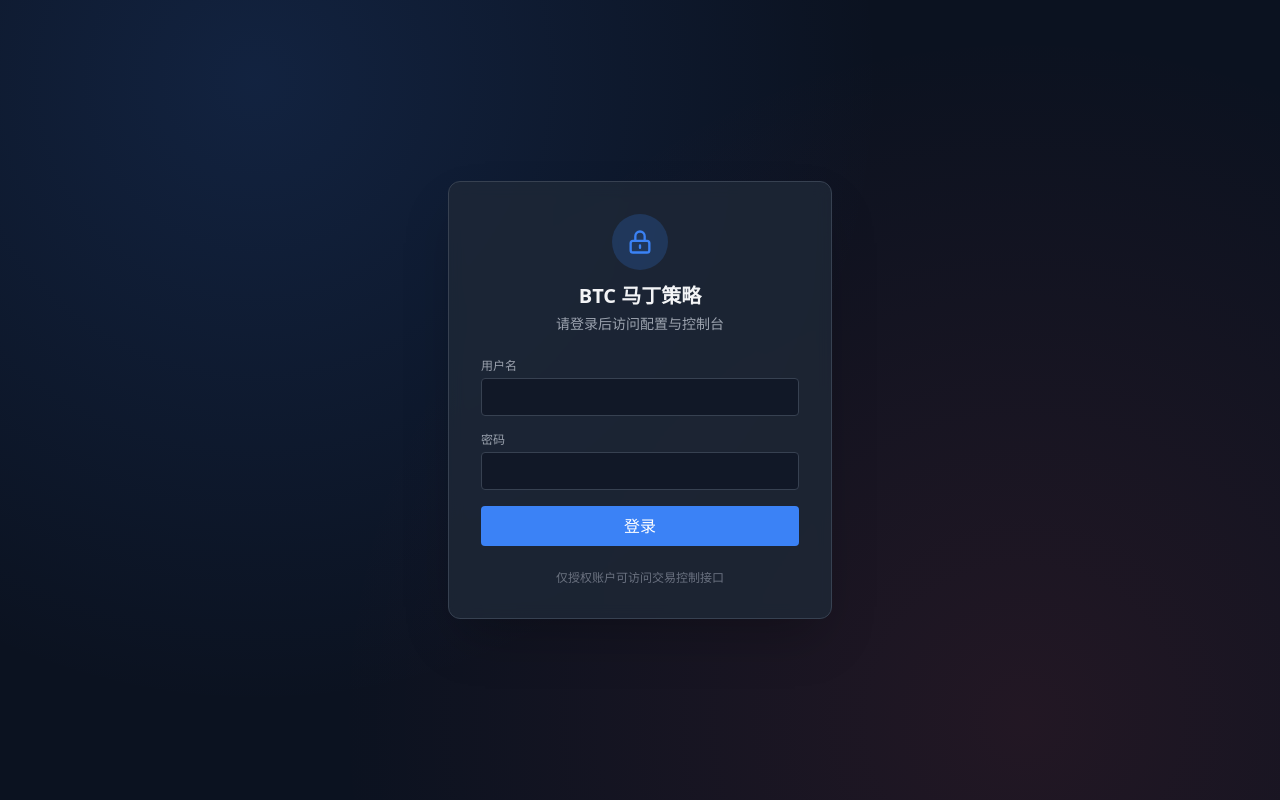
After one commit to zhibite/btcFuture, a FastAPI app: template app/templates/login.html in a window 1280 px wide. The commit adds this page. Run offline with FastAPI, Linux system fonts and the light colour scheme; the template is opened without the code that fills it, so the values that code supplies are empty; parts of the project's set-up code (start-up, migrations or seed data) failed here and were passed over; some libraries are stand-ins or nearby versions.

Commit message:
feat(auth): add session-based login to protect config & trading endpoints
Hardcoded single-user credentials (username zengsw, default password
anywnbtc076034; override via BTC_FUTURE_PASSWORD env var). Kept minimal
as requested: no DB user table, no hashing overhead, just a cookie
session guarding write endpoints.

Server side (app/app.py):
- New SessionMiddleware (cookie btc_future_session, httponly, samesite=lax, 7d)
- Hardcoded AUTH_USERNAME / AUTH_PASSWORD (env-overridable)
- is_authenticated() + require_login() dependency
- HTTPFoundRedirect exception + handler so the dependency can return 302
  to /login while keeping API surfaces clean
- /login (GET page + POST submit) and /logout (GET + POST) routes
- next parameter preserved on redirect (open-redirect guarded: must
  start with single /, not //)
- Protected routes via dependencies=[Depends(require_login)]:
  GET /config, POST /api/config, POST /api/mode/switch,
  POST /api/action/{open,close,add,reset}, POST /api/simulate
- Read-only routes left open for monitoring/headless scripts:
  GET /, /trades, /api/status, /api/trades, /api/config, /api/mode,
  /ws/status

Templates:
- templates/login.html: centered card, lock icon, error banner, next hidden
  field, gradient background (no base.html inheritance)
- templates/base.html: nav right-side "exit login" button on every page
- templates/index.html: apiFetch() wrapper detects when a protected POST
  gets auto-redirected to /login, alerts and jumps to /login?next=...

Co-authored-by: Cursor Assistant
Co-authored-by: Cursor <cursoragent@cursor.com>

```diff
--- a/app/app.py
+++ b/app/app.py
@@ -12,10 +12,12 @@ from datetime import datetime
 from typing import Optional, Dict, Any
 from pathlib import Path
 
-from fastapi import FastAPI, Request, WebSocket, WebSocketDisconnect, Form
-from fastapi.responses import HTMLResponse
+from fastapi import FastAPI, Request, WebSocket, WebSocketDisconnect, Form, Depends
+from fastapi.responses import HTMLResponse, RedirectResponse
 from fastapi.staticfiles import StaticFiles
 from fastapi.templating import Jinja2Templates
+from starlette.middleware.sessions import SessionMiddleware
+import secrets
 import uvicorn
 
 # 导入交易模块
@@ -41,12 +43,63 @@ class TradeState:
 _state = TradeState()
 
 
+# ============ 鉴权（写死凭据） ============
+# 用户名固定 zengsw，密码默认 anywnbtc076034，可通过环境变量 BTC_FUTURE_PASSWORD 覆盖
+# 仅保护"会改变交易/系统行为"的页面与接口：/config、模式切换、所有 /api/action/* 与 /api/simulate
+# 只读接口（/、/trades、/api/status、/api/trades、/api/mode、/api/config、/ws/status）不强制登录
+AUTH_USERNAME = "zengsw"
+AUTH_PASSWORD = os.environ.get("BTC_FUTURE_PASSWORD", "anywnbtc076034")
+
+# 会话密钥：每次启动重新生成（保持简单；如需多 worker 部署再加持久化）
+SESSION_SECRET = secrets.token_urlsafe(32)
+
+
+def is_authenticated(request: Request) -> bool:
+    return bool(request.session.get("user"))
+
+
+def require_login(request: Request):
+    """依赖：未登录则 302 到 /login。用于受保护路由。"""
+    if not is_authenticated(request):
+        # 保留 next 参数，登录后跳转回
+        next_url = request.url.path
+        if request.url.query:
+            next_url = f"{next_url}?{request.url.query}"
+        raise HTTPFoundRedirect(f"/login?next={next_url}")
+    return request
+
+
+class HTTPFoundRedirect(Exception):
+    """依赖层用 raise 中转到登录页（302）"""
+    def __init__(self, location: str):
+        self.location = location
+
+
 # ============ FastAPI 应用 ============
 app = FastAPI(
     title="BTC马丁策略交易系统",
     description="OKX期货马丁格尔策略Web控制台",
     version="1.0.0"
 )
+
+# Session 中间件（cookie 存已登录标记）
+app.add_middleware(
+    SessionMiddleware,
+    secret_key=SESSION_SECRET,
+    session_cookie="btc_future_session",
+    max_age=60 * 60 * 24 * 7,  # 7 天
+    same_site="lax",
+)
+
+
+# ============ Exception handler：把依赖层 raise 的重定向翻成 302 ============
+from starlette.exceptions import HTTPException as StarletteHTTPException
+from fastapi import HTTPException
+
+
+@app.exception_handler(HTTPFoundRedirect)
+async def _redirect_handler(request: Request, exc: HTTPFoundRedirect):
+    return RedirectResponse(url=exc.location, status_code=302)
 
 # 静态文件和模板
 BASE_DIR = Path(__file__).parent
@@ -348,16 +401,20 @@ async def shutdown_event():
 @app.get("/", response_class=HTMLResponse)
 async def home(request: Request):
     """首页 - 交易状态"""
-    return render_template("index.html", request, title="交易状态")
+    return render_template("index.html", request,
+                           title="交易状态",
+                           authed=is_authenticated(request))
 
 
 @app.get("/trades", response_class=HTMLResponse)
 async def trades_page(request: Request):
     """交易记录页面"""
-    return render_template("trades.html", request, title="交易记录")
+    return render_template("trades.html", request,
+                           title="交易记录",
+                           authed=is_authenticated(request))
 
 
-@app.get("/config", response_class=HTMLResponse)
+@app.get("/config", response_class=HTMLResponse, dependencies=[Depends(require_login)])
 async def config_page(request: Request):
     """配置页面"""
     return render_template("config.html", request, title="策略配置")
@@ -549,7 +606,7 @@ async def get_config():
     }
 
 
-@app.post("/api/config")
+@app.post("/api/config", dependencies=[Depends(require_login)])
 async def update_config(request: Request):
     """更新配置（保存到当前激活模式）"""
     body = await request.json()
@@ -586,7 +643,7 @@ async def update_config(request: Request):
     return {"success": True, "message": f"[{mode}] 配置已更新", "mode": mode}
 
 
-@app.post("/api/mode/switch")
+@app.post("/api/mode/switch", dependencies=[Depends(require_login)])
 async def switch_mode(request: Request):
     """切换 模拟盘 / 实盘"""
     body = await request.json()
@@ -614,7 +671,7 @@ async def get_mode():
     return {"success": True, "mode": mode}
 
 
-@app.post("/api/action/open")
+@app.post("/api/action/open", dependencies=[Depends(require_login)])
 async def action_open():
     """开仓"""
     if not _state.strategy:
@@ -638,7 +695,7 @@ async def action_open():
     }
 
 
-@app.post("/api/action/close")
+@app.post("/api/action/close", dependencies=[Depends(require_login)])
 async def action_close():
     """平仓"""
     if not _state.strategy:
@@ -659,7 +716,7 @@ async def action_close():
     }
 
 
-@app.post("/api/action/add")
+@app.post("/api/action/add", dependencies=[Depends(require_login)])
 async def action_add():
     """加仓"""
     if not _state.strategy:
@@ -680,7 +737,7 @@ async def action_add():
     }
 
 
-@app.post("/api/action/reset")
+@app.post("/api/action/reset", dependencies=[Depends(require_login)])
 async def action_reset():
     """重置余额"""
     if not _state.client:
@@ -709,7 +766,7 @@ async def action_reset():
     return {"success": True, "message": f"余额已重置为 {initial} USDT"}
 
 
-@app.post("/api/simulate")
+@app.post("/api/simulate", dependencies=[Depends(require_login)])
 async def simulate_price(action: str = Form(...)):
     """模拟价格变动"""
     if not _state.market:
@@ -743,6 +800,46 @@ async def simulate_price(action: str = Form(...)):
         "success": True,
         "price": new_price
     }
+
+
+# ============ 登录 / 登出 ============
+
+@app.get("/login", response_class=HTMLResponse)
+async def login_page(request: Request, next: str = "/"):
+    """登录页：未登录访问受保护路由会自动跳到这里"""
+    # 已登录直接跳转
+    if is_authenticated(request):
+        return RedirectResponse(url=next or "/", status_code=302)
+    return render_template("login.html", request,
+                           error=request.query_params.get("error"),
+                           next=next or "/")
+
+
+@app.post("/login")
+async def login_submit(request: Request, username: str = Form(...),
+                       password: str = Form(...), next: str = Form(default="/")):
+    """校验写死的凭据，校验通过种 session"""
+    if username == AUTH_USERNAME and password == AUTH_PASSWORD:
+        request.session["user"] = AUTH_USERNAME
+        # 阻止 open redirect：只允许同源相对路径
+        target = next if next.startswith("/") and not next.startswith("//") else "/"
+        return RedirectResponse(url=target, status_code=302)
+    return render_template("login.html", request,
+                           error="用户名或密码错误",
+                           next=next or "/")
+
+
+@app.post("/logout")
+async def logout(request: Request):
+    request.session.clear()
+    return RedirectResponse(url="/login", status_code=302)
+
+
+# 便捷 GET 版登出（点链接也能退出）
+@app.get("/logout")
+async def logout_get(request: Request):
+    request.session.clear()
+    return RedirectResponse(url="/login", status_code=302)
 
 
 # ============ WebSocket 实时更新 ============
--- a/app/templates/base.html
+++ b/app/templates/base.html
@@ -45,6 +45,9 @@
                     <span id="navPrice" class="text-sm text-gray-400">BTC: --</span>
                     <span id="navModeBadge" class="px-2 py-1 text-xs rounded bg-warning text-white">模拟盘</span>
                     <span id="navStatus" class="px-2 py-1 text-xs rounded bg-success">运行中</span>
+                    <form action="/logout" method="get" class="inline">
+                        <button type="submit" class="text-xs text-gray-400 hover:text-white px-2 py-1 rounded border border-gray-700 hover:border-gray-500">退出登录</button>
+                    </form>
                 </div>
             </div>
         </div>
--- /dev/null
+++ b/app/templates/login.html
@@ -0,0 +1,73 @@
+<!DOCTYPE html>
+<html lang="zh-CN">
+<head>
+    <meta charset="UTF-8">
+    <meta name="viewport" content="width=device-width, initial-scale=1.0">
+    <title>登录 - BTC马丁策略</title>
+    <script src="https://cdn.tailwindcss.com"></script>
+    <script>
+        tailwind.config = {
+            theme: {
+                extend: {
+                    colors: {
+                        primary: '#3b82f6',
+                        danger: '#ef4444'
+                    }
+                }
+            }
+        };
+    </script>
+    <style>
+        body {
+            background:
+                radial-gradient(circle at 20% 10%, rgba(59, 130, 246, 0.15), transparent 50%),
+                radial-gradient(circle at 80% 90%, rgba(239, 68, 68, 0.10), transparent 55%),
+                #0b1220;
+        }
+    </style>
+</head>
+<body class="min-h-screen flex items-center justify-center text-gray-100 px-4">
+    <div class="w-full max-w-sm bg-gray-800/80 border border-gray-700 rounded-xl shadow-2xl p-8 backdrop-blur">
+        <div class="text-center mb-6">
+            <div class="inline-flex items-center justify-center w-14 h-14 rounded-full bg-primary/20 mb-3">
+                <svg xmlns="http://www.w3.org/2000/svg" class="h-7 w-7 text-primary" fill="none" viewBox="0 0 24 24" stroke="currentColor">
+                    <path stroke-linecap="round" stroke-linejoin="round" stroke-width="2" d="M12 15v2m-6 4h12a2 2 0 002-2v-6a2 2 0 00-2-2H6a2 2 0 00-2 2v6a2 2 0 002 2zm10-10V7a4 4 0 00-8 0v4h8z"/>
+                </svg>
+            </div>
+            <h1 class="text-xl font-bold">BTC 马丁策略</h1>
+            <p class="text-sm text-gray-400 mt-1">请登录后访问配置与控制台</p>
+        </div>
+
+        {% if error %}
+        <div class="mb-4 px-3 py-2 rounded bg-danger/20 border border-danger text-sm text-red-300">
+            {{ error }}
+        </div>
+        {% endif %}
+
+        <form method="post" action="/login" class="space-y-4">
+            <input type="hidden" name="next" value="{{ next }}">
+
+            <div>
+                <label class="block text-xs text-gray-400 mb-1">用户名</label>
+                <input type="text" name="username" required autocomplete="username"
+                       class="w-full bg-gray-900 border border-gray-700 rounded px-3 py-2 text-sm focus:border-primary focus:outline-none">
+            </div>
+
+            <div>
+                <label class="block text-xs text-gray-400 mb-1">密码</label>
+                <input type="password" name="password" required autocomplete="current-password"
+                       class="w-full bg-gray-900 border border-gray-700 rounded px-3 py-2 text-sm focus:border-primary focus:outline-none">
+            </div>
+
+            <button type="submit"
+                    class="w-full bg-primary hover:bg-blue-600 text-white py-2 rounded font-medium transition">
+                登录
+            </button>
+        </form>
+
+        <p class="text-center text-xs text-gray-500 mt-6">
+            仅授权账户可访问交易控制接口
+        </p>
+    </div>
+</body>
+</html>
```
Also changed, not shown: app/templates/index.html (+23 -5 lines).
